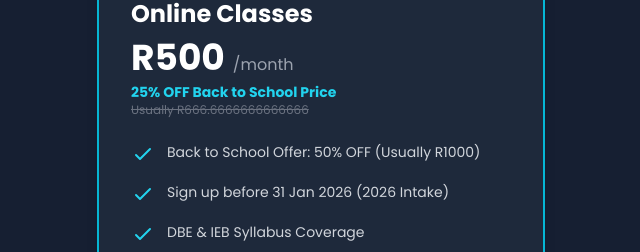
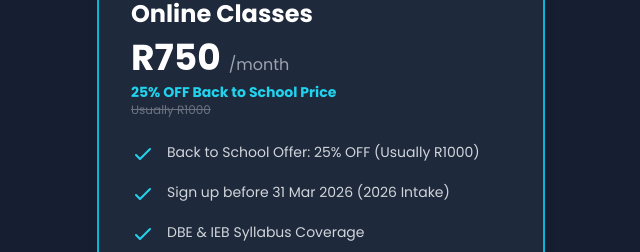
Before and after one commit to mdumasilela/Onlineiscool, a React (Vite) app: page / in a window 1280 px wide. Shown: the part 3933-4185 px from the top of the page, without its empty margins (319-959 px from the left). Built offline with nearby package versions, Linux system fonts and the light colour scheme.

Commit message:
Change pricing and discount details for classes
Updated pricing and promotional details for online classes.

```diff
--- a/constants.tsx
+++ b/constants.tsx
@@ -30,10 +30,10 @@ export const TUTORS: Tutor[] = [
 export const PRICING_PACKAGES: PricingPackage[] = [
   {
     title: 'Online Classes',
-    price: 500,
+    price: 750,
     features: [
-      'Back to School Offer: 50% OFF (Usually R1000)',
-      'Sign up before 31 Jan 2026 (2026 Intake)',
+      'Back to School Offer: 25% OFF (Usually R1000)',
+      'Sign up before 31 Mar 2026 (2026 Intake)',
       'DBE & IEB Syllabus Coverage',
       '2 x 2-hour lessons per week',
       'Weekly 1-hour Q&A support session',
@@ -103,7 +103,7 @@ export const FAQS: FAQItem[] = [
     },
     {
         question: "What is the Back to School Offer?",
-        answer: "We are offering a massive 50% discount on all our monthly packages if you sign up before 31 January 2026! This is our way of helping students kickstart their 2026 academic year with the best support."
+        answer: "We are offering a massive 25% discount on all our monthly packages if you sign up before 31 March 2026! This is our way of helping students kickstart their 2026 academic year with the best support."
     },
     {
         question: "Why do you only take new learners at the start of the year?",
```
